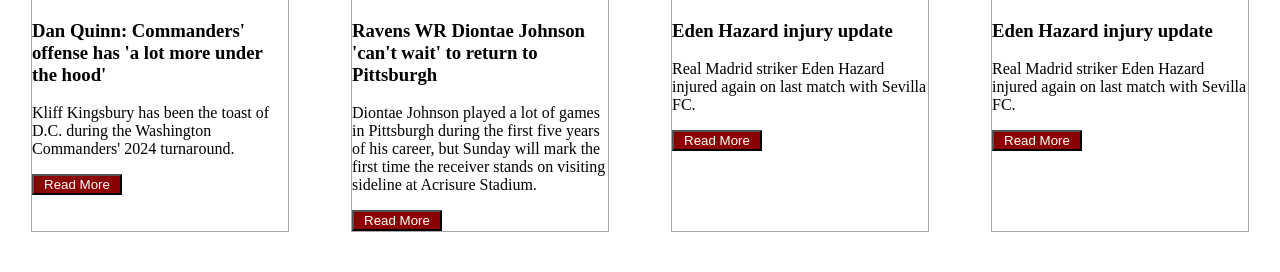
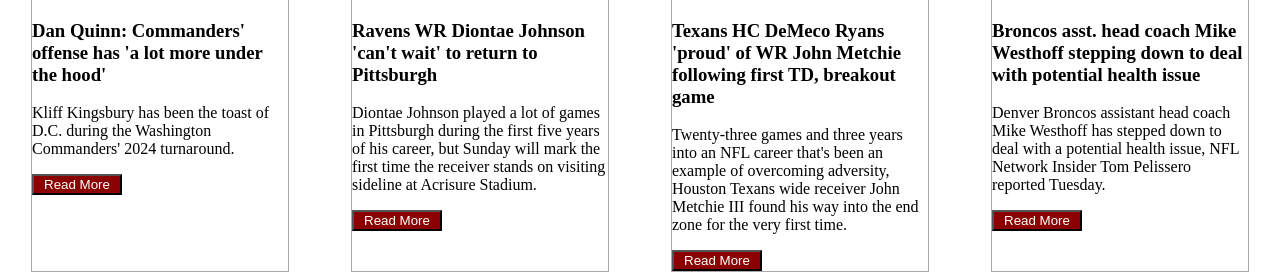
Before and after one commit to SerikMakhmetov/serik-first-repo-wb, a plain HTML site: page index.html in a window 1280 px wide. Shown: the part 805-1077 px from the top of the page. Before the commit the page ends 1037 px from the top, so only its background shows below. Drawn offline with Linux system fonts and the light colour scheme.

Commit message:
index.html

```diff
--- a/index.html
+++ b/index.html
@@ -101,17 +101,15 @@
 			<button class="readMore">Read More</button>
 		</div>
 		<div class="card">
-			<img src="https://img2.akspic.ru/crops/6/7/1/6/3/136176/136176-igrok-real_s_f-mimika-futbolist-komandnyj_vid_sporta-3840x2160.jpg" width="100%">
-			<h3>Eden Hazard injury update</h3>
-			<p>Real Madrid striker Eden Hazard injured again on last match with
-				Sevilla FC.</p>
+			<img src="https://static.www.nfl.com/image/upload/t_editorial_landscape_3_4_desktop/f_auto/league/mmrkhvpszdb8wcciso82.jpg" width="100%">
+			<h3>Texans HC DeMeco Ryans 'proud' of WR John Metchie following first TD, breakout game</h3>
+			<p>Twenty-three games and three years into an NFL career that's been an example of overcoming adversity, Houston Texans wide receiver John Metchie III found his way into the end zone for the very first time.</p>
 			<button class="readMore">Read More</button>
 		</div>
 		<div class="card">
-			<img src="https://img2.akspic.ru/crops/6/7/1/6/3/136176/136176-igrok-real_s_f-mimika-futbolist-komandnyj_vid_sporta-3840x2160.jpg" width="100%">
-			<h3>Eden Hazard injury update</h3>
-			<p>Real Madrid striker Eden Hazard injured again on last match with
-			Sevilla FC.</p>
+			<img src="https://static.www.nfl.com/image/upload/t_editorial_landscape_3_4_desktop/f_auto/league/gk5j2ljazqrojl6iljae.jpg" width="100%">
+			<h3>Broncos asst. head coach Mike Westhoff stepping down to deal with potential health issue</h3>
+			<p>Denver Broncos assistant head coach Mike Westhoff has stepped down to deal with a potential health issue, NFL Network Insider Tom Pelissero reported Tuesday.</p>
 			<button class="readMore">Read More</button>
 		</div>
 	</div>
```
